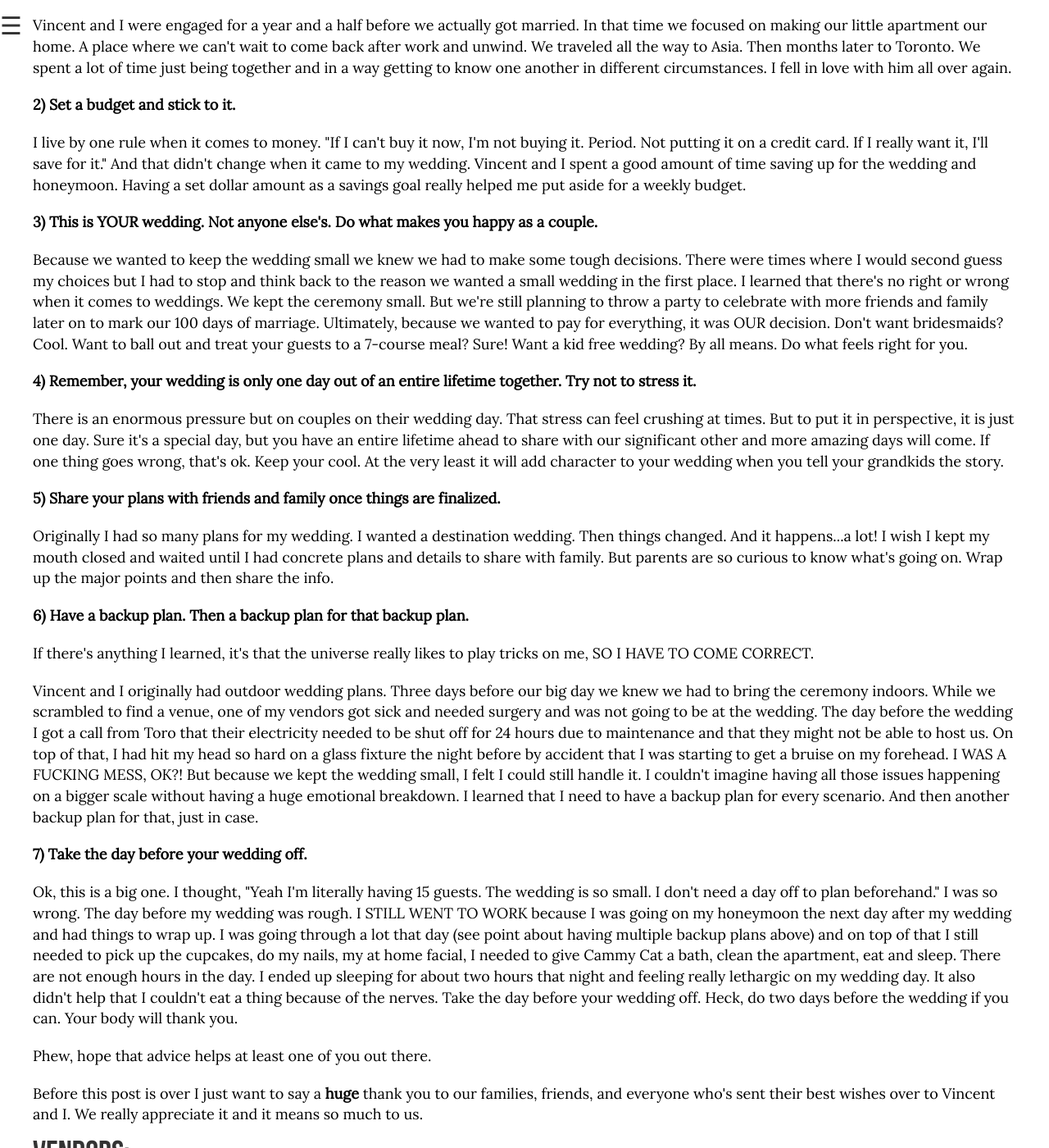
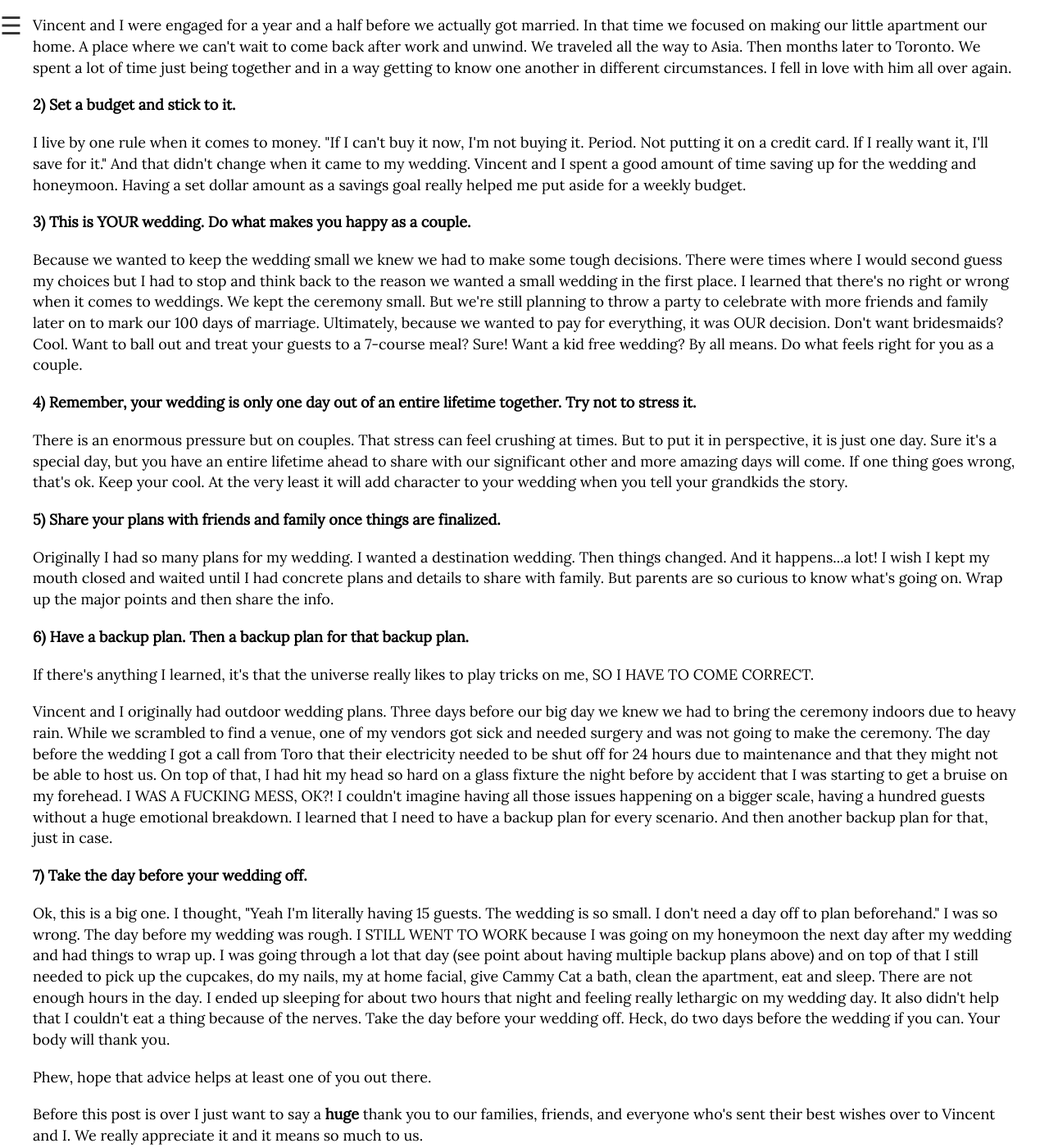
Before and after one commit to yjdeleon/yjdeleon.github.io, a Jekyll site: the page built from _posts/2017-07-13-wedding.markdown, in a window 1280 px wide and 1400 px high, scrolled down 22381 px. Shown: the whole window at 82% size. Built offline with Jekyll 4.4.1, drawn with Linux system fonts in a browser that asks for light colours; nearby versions of some CDN libraries; some web fonts are replaced; library files that are not in the unit come from our copies; comment, search, counter and statistics services are not loaded; some of the changed text lies outside the part shown.

Commit message:
Small content changes

```diff
--- a/_posts/2017-07-13-wedding.markdown
+++ b/_posts/2017-07-13-wedding.markdown
@@ -17,14 +17,14 @@
 
 <img src="/img/wedding/hair_makeup.jpg">
 
-<p>I did research the entire time I was engaged to see what foundation would work best with my skin type. I found what blushes had the best longevity. And what combination of eyeshadows I liked based on everyday wear. In the end, I assembled a bridal beauty arsenal. The three months before the wedding I practiced every single weekend and made sure to nail down the timing as well. That way I could do my makeup at a good pace, no problem.</p>
+<p>I did research the entire time I was engaged to see what foundation would work best with my skin type. I found what blushes had the best longevity. And what combination of eyeshadows I liked based on everyday wear. In the end, I assembled a bridal beauty arsenal. The three months before the wedding I practiced every single weekend and made sure to nail down the timing as well. That way I could do my makeup in under and hour with no issues.</p>
 
 <p>Here's what I used that day:</p>
 
 <p><b>Skincare:</b></p>
 <h4>Mask: <a target="_blank" href="http://www.ulta.com/im-real-makgeolli-mask-sheet?productId=xlsImpprod12812991">Tony Moly I'm Real Makgeolli Mask Sheet</a></h4>
 <h4>Serum: <a target="_blank" href="http://www.innisfreeworld.com/product/productView.do?prdSeq=10001">Innisfree Green Tea Seed Serum</a></h4>
-<h4>Face Oil: <a  target="_blank" href="http://www.kiehls.com/daily-reviving-concentrate/KHL497.html">Khiel's Daily Reviving Concentrate</a></h4>
+<h4>Face Oil: <a  target="_blank" href="http://www.kiehls.com/daily-reviving-concentrate/KHL497.html"> Kiehl's Daily Reviving Concentrate</a></h4>
 <h4>Moisturizer: <a  target="_blank" href="http://www.kiehls.com/ultra-facial-cream/622.html?dwvar_622_size=1.7%20fl.%20oz.%20Jar#q=ultra+cream&start=1">Kiehl's Ultra Facial Cream</a></h4>
 
 <p><b>Makeup:</b></p>
@@ -36,12 +36,12 @@
 <h4>Eyebrows: <a  target="_blank" href="http://www.innisfreeworld.com/product/productView.do?prdSeq=10513">Innisfree Eco Eyebrow Pencil in #2</a></h4>
 <h4>Eyeshadows: MAC Stroke of Midnight Eyeshadow Palette * </h4>
 <h4>Lashes: <a  target="_blank" href="https://kollectionk.com/products/etude-princess-eyelashes-false-eyelashes">ETUDE PRINCESS EYELASHES Volume #2</a></h4>
-<h4>Cream blush: H&M Cream Blusher in Sunny Peach * </h4>
+<h4>Cream blush: H&amp;M Cream Blusher in Sunny Peach * </h4>
 <h4>Powder blush: <a  target="_blank" href="http://www.sephora.com/love-flush-long-lasting-16-hour-blush-P397519?skuId=1711894&keyword=P397519">TOO FACED Love Flush Long-Lasting 16-Hour Blush in "I Will Always Love You"</a></h4>
 <h4>Bronzer/Contour: <a  target="_blank" href="http://www.sephora.com/chocolate-soleil-medium-deep-matte-bronzer-P229406">TOO FACED Chocolate Soleil Matte Bronzer</a></h4>
-<h4>Cheek Highlight: <a  target="_blank" href="http://www.sephora.com/all-over-shimmer-duo-P279706?skuId=1312313&keyword=P279706">Stila All Over Shimmer Duo in Kitten</a></h4>
+<h4>Cheek highlight: <a  target="_blank" href="http://www.sephora.com/all-over-shimmer-duo-P279706?skuId=1312313&keyword=P279706">Stila All Over Shimmer Duo in Kitten</a></h4>
 <h4>Lip tint: <a  target="_blank" href="hhttp://clubclio-en.com/product/peripera-peris-ink-the-velvet/406/">Peripera Ink Velvet in #8 Pretty Coral</a></h4>
-<h4>Lip Liner: <a target="_blank"  href="http://www.maccosmetics.com/product/13852/340/products/makeup/lips/lip-pencil/lip-pencil#/shade/Subculture">Mac Lip Pencil in Subculture</a></h4>
+<h4>Lip liner: <a target="_blank"  href="http://www.maccosmetics.com/product/13852/340/products/makeup/lips/lip-pencil/lip-pencil#/shade/Subculture">MAC Lip Pencil in Subculture</a></h4>
 <h4>Lipstick: <a href="https://www.chanel.com/en_US/fragrance-beauty/makeup-lipstick-rouge-coco-shine-119570">CHANEL ROUGE COCO SHINE in #54 Boy</a></h4>
 <h4>Lip gloss: <a  target="_blank" href="http://www.sephora.com/sweet-peach-creamy-peach-oil-lip-gloss-P93984245?skuId=1894419&om_mmc=ppc-GG_378477159_27759166359_pla-181494470679_1894401_97594806279_9002009_c&country_switch=us&lang=en&gclid=CjwKEAjw16HLBRDF9L2UmOCH7U8SJAASVESo790q4AnaDSF6dAKL6EBgLQZRBj2U5d6XrNYQa5BEohoC2Vbw_wcB&gclsrc=aw.ds">TOO FACED Sweet Peach Creamy Lip Oil in Pure Peach</a></h4>
 
@@ -55,7 +55,7 @@
 
 <img src="/img/wedding/shoes.jpg">
 
-<p>My gray strappy heels I got at Nordstrom months back really came through on my wedding day. These were well broken in and at a comfortable heel height which proved to be crucial. It was raining heavily that day and needed shoes that were reliable so I wouldn't slip but were still fabulous.</p>
+<p>My gray strappy heels I got at Nordstrom months back really came through on my wedding day. These were well broken into and had a comfortable heel height which proved to be crucial. It was raining heavily that day and I needed shoes that were reliable so I wouldn't slip but were still fabulous.</p>
 
 <img src="/img/wedding/bouquet.jpg">
 
@@ -72,7 +72,7 @@
 
 <img src="/img/wedding/vincent_suit.jpg">
 
-<p>Vincent opted for a navy blue suit from Indochino. Thier suit customization is something he really enjoyed. From the color, lapels, stitching, pockets, vents, buttons, lining and monograms, it was truly made to order. Coming in at $400, We also really liked the price tag!
+<p>Vincent opted for a navy blue suit from Indochino. Thier suit customization is something he really enjoyed. From the color, lapels, stitching, pockets, vents, buttons, lining and monograms, it was truly made to order. Coming in at $400, he also really liked the price tag!
 </p>
 
 <p>Our ceremony took place at an event space right in the heart of Seaport District in Boston.</p>
@@ -116,13 +116,13 @@
 
 <p>I live by one rule when it comes to money. "If I can't buy it now, I'm not buying it. Period. Not putting it on a credit card. If I really want it, I'll save for it." And that didn't change when it came to my wedding. Vincent and I spent a good amount of time saving up for the wedding and honeymoon. Having a set dollar amount as a savings goal really helped me put aside for a weekly budget.
 
-<p><b>3) This is YOUR wedding. Not anyone else's. Do what makes you happy as a couple.</b></p>
+<p><b>3) This is YOUR wedding. Do what makes you happy as a couple.</b></p>
 
-<p>Because we wanted to keep the wedding small we knew we had to make some tough decisions. There were times where I would second guess my choices but I had to stop and think back to the reason we wanted a small wedding in the first place. I learned that there's no right or wrong when it comes to weddings. We kept the ceremony small. But we're still planning to throw a party to celebrate with more friends and family later on to mark our 100 days of marriage. Ultimately, because we wanted to pay for everything, it was OUR decision. Don't want bridesmaids? Cool. Want to ball out and treat your guests to a 7-course meal? Sure! Want a kid free wedding? By all means. Do what feels right for you. </p>
+<p>Because we wanted to keep the wedding small we knew we had to make some tough decisions. There were times where I would second guess my choices but I had to stop and think back to the reason we wanted a small wedding in the first place. I learned that there's no right or wrong when it comes to weddings. We kept the ceremony small. But we're still planning to throw a party to celebrate with more friends and family later on to mark our 100 days of marriage. Ultimately, because we wanted to pay for everything, it was OUR decision. Don't want bridesmaids? Cool. Want to ball out and treat your guests to a 7-course meal? Sure! Want a kid free wedding? By all means. Do what feels right for you as a couple. </p>
 
 <p><b>4) Remember, your wedding is only one day out of an entire lifetime together. Try not to stress it.</b></p>
 
-<p>There is an enormous pressure but on couples on their wedding day. That stress can feel crushing at times. But to put it in perspective, it is just one day. Sure it's a special day, but you have an entire lifetime ahead to share with our significant other and more amazing days will come. If one thing goes wrong, that's ok. Keep your cool. At the very least it will add character to your wedding when you tell your grandkids the story.
+<p>There is an enormous pressure but on couples. That stress can feel crushing at times. But to put it in perspective, it is just one day. Sure it's a special day, but you have an entire lifetime ahead to share with our significant other and more amazing days will come. If one thing goes wrong, that's ok. Keep your cool. At the very least it will add character to your wedding when you tell your grandkids the story.
 
 <p><b>5) Share your plans with friends and family once things are finalized. </b></p>
 
@@ -132,11 +132,11 @@
 
 <p>If there's anything I learned, it's that the universe really likes to play tricks on me, SO I HAVE TO COME CORRECT.
 
-<p>Vincent and I originally had outdoor wedding plans. Three days before our big day we knew we had to bring the ceremony indoors. While we scrambled to find a venue, one of my vendors got sick and needed surgery and was not going to be at the wedding. The day before the wedding I got a call from Toro that their electricity needed to be shut off for 24 hours due to maintenance and that they might not be able to host us. On top of that, I had hit my head so hard on a glass fixture the night before by accident that I was starting to get a bruise on my forehead. I WAS A FUCKING MESS, OK?! But because we kept the wedding small, I felt I could still handle it. I couldn't imagine having all those issues happening on a bigger scale without having a huge emotional breakdown. I learned that I need to have a backup plan for every scenario. And then another backup plan for that, just in case.
+<p>Vincent and I originally had outdoor wedding plans. Three days before our big day we knew we had to bring the ceremony indoors due to heavy rain. While we scrambled to find a venue, one of my vendors got sick and needed surgery and was not going to make the ceremony. The day before the wedding I got a call from Toro that their electricity needed to be shut off for 24 hours due to maintenance and that they might not be able to host us. On top of that, I had hit my head so hard on a glass fixture the night before by accident that I was starting to get a bruise on my forehead. I WAS A FUCKING MESS, OK?! I couldn't imagine having all those issues happening on a bigger scale, having a hundred guests without a huge emotional breakdown. I learned that I need to have a backup plan for every scenario. And then another backup plan for that, just in case. </p>
 
 <p><b>7) Take the day before your wedding off.</b></p>
 
-<p>Ok, this is a big one. I thought, "Yeah I'm literally having 15 guests. The wedding is so small. I don't need a day off to plan beforehand." I was so wrong. The day before my wedding was rough. I STILL WENT TO WORK because I was going on my honeymoon the next day after my wedding and had things to wrap up. I was going through a lot that day (see point about having multiple backup plans above) and on top of that I still needed to pick up the cupcakes, do my nails, my at home facial, I needed to give Cammy Cat a bath, clean the apartment, eat and sleep.  There are not enough hours in the day. I ended up sleeping for about two hours that night and feeling really lethargic on my wedding day. It also didn't help that I couldn't eat a thing because of the nerves. Take the day before your wedding off. Heck, do two days before the wedding if you can. Your body will thank you.
+<p>Ok, this is a big one. I thought, "Yeah I'm literally having 15 guests. The wedding is so small. I don't need a day off to plan beforehand." I was so wrong. The day before my wedding was rough. I STILL WENT TO WORK because I was going on my honeymoon the next day after my wedding and had things to wrap up. I was going through a lot that day (see point about having multiple backup plans above) and on top of that I still needed to pick up the cupcakes, do my nails, my at home facial, give Cammy Cat a bath, clean the apartment, eat and sleep.  There are not enough hours in the day. I ended up sleeping for about two hours that night and feeling really lethargic on my wedding day. It also didn't help that I couldn't eat a thing because of the nerves. Take the day before your wedding off. Heck, do two days before the wedding if you can. Your body will thank you.
 
 <p>Phew, hope that advice helps at least one of you out there.
 
```
Also changed, not shown: other parts of _posts/2017-07-13-wedding.markdown (+1 -1 lines).
